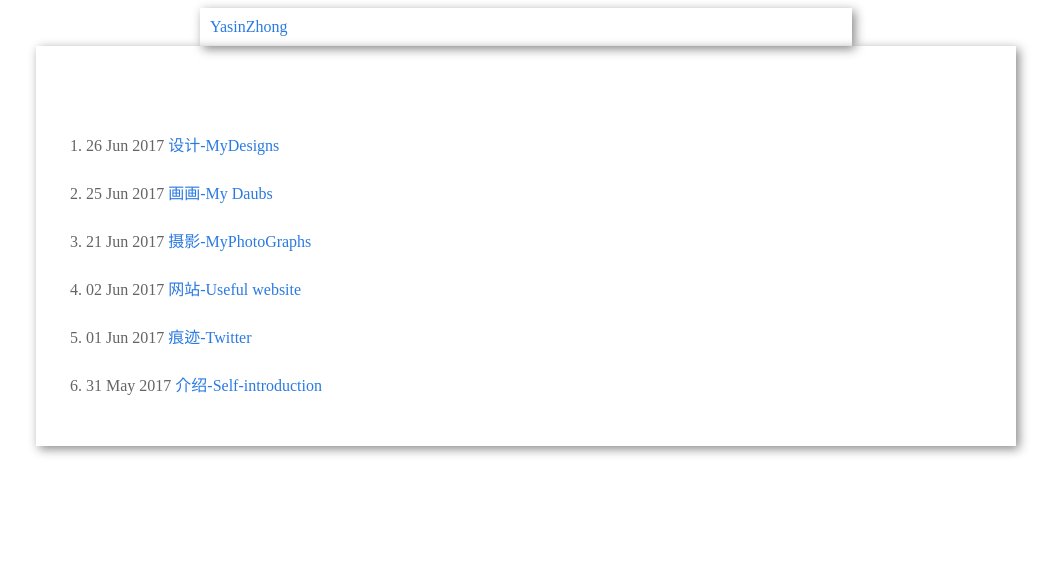
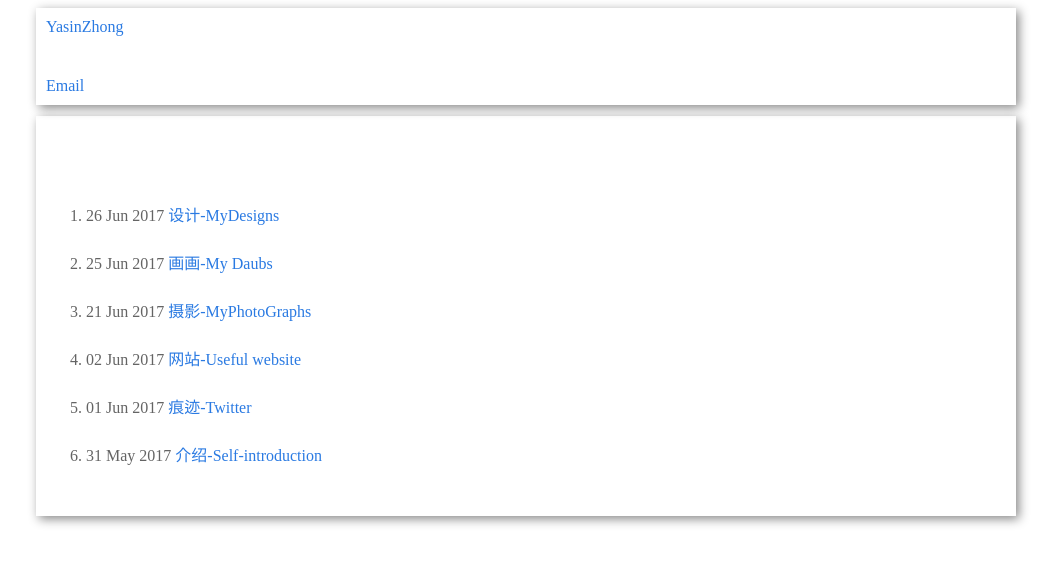
Before and after one commit to YasinZhong/yasinzhong.github.io, a Jekyll site: the page built from index.html, in a window 1280 px wide. Shown: the top 565 px of the page, without its empty margins (114-1171 px from the left). Built offline with Jekyll 4.4.1, drawn with Linux system fonts in a browser that asks for light colours.

Commit message:
usedefault

```diff
--- a/_layouts/default.html
+++ b/_layouts/default.html
@@ -3,13 +3,16 @@
 	<head>
 		<meta name="viewport" content="width=device-width, initial-scale=1, maximum-scale=1" />
 		<link type="text/css" rel="stylesheet" href="/cssjs/a.css"/>
+		<link href="favicon.ico" rel="shortcut icon" type="image/x-icon" media="screen" />
 		<title>{{ page.title }}</title>
+		<meta name="keywords" content="yasin,zhong,blog,{{ page.title }}">
 	</head>
 
 	<body>
 
 		<div id="div-header">
-			<a href="http://www.caihe.org">YasinZhong</a>
+			<a href="http://www.caihe.org">YasinZhong</a><pre>  </pre>
+			<a href="mailto:me@caihe.org" position="">Email</a>
 		</div>
 
 		<div id="div-content">{{ content }}</div>
--- a/cssjs/a.css
+++ b/cssjs/a.css
@@ -8,6 +8,7 @@ body
 #div-content,#div-header
 {
 	margin: auto;
+	margin-bottom: 0.7em;
 	height: auto;
 	width: 50%;
 	box-shadow: 3px 3px 10px #888888;
--- a/cssjs/a.js
+++ b/cssjs/a.js
@@ -24,4 +24,4 @@
 			//调整展示样式，如果是移动设备【宽度大于高度是横屏，宽度小于 38 厘米，通常是移动设备，或者低分辨率的电脑
 		}
 		FGoodWidth("div-content");
-		FGoodWidth("div-content");
+		FGoodWidth("div-header");
```
